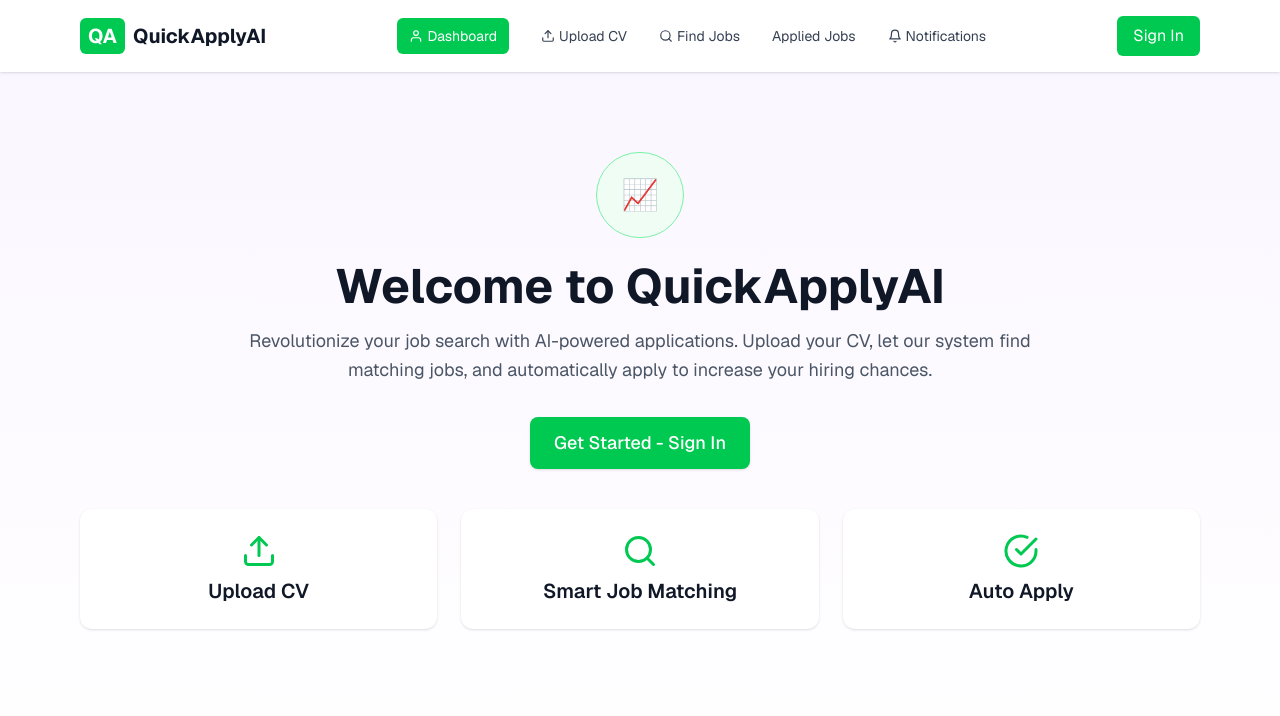
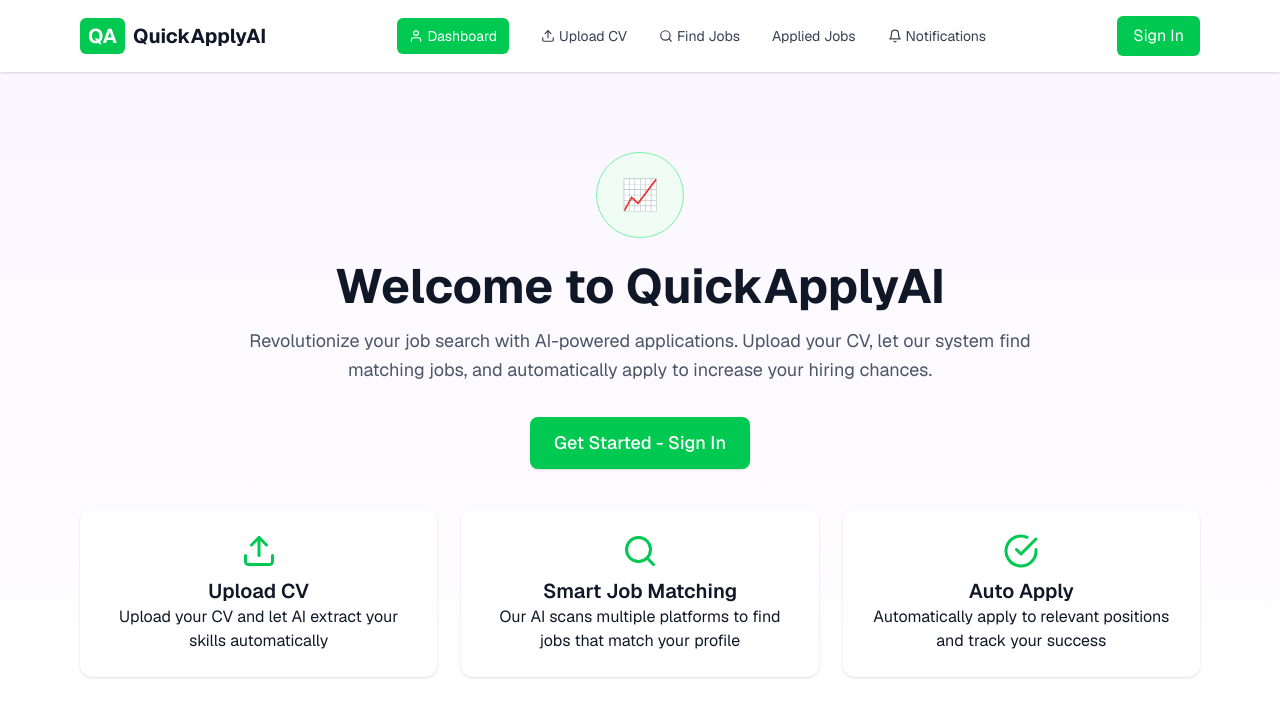
Before and after one commit to HudsonWayne/SignLanguageConvetor, a Next.js app in the folder Desktop/FastApplyAi/fastapplyai/: page / in a window 1280 px wide. Shown: the top 716 px of the page. Built offline with nearby package versions, Linux system fonts and the light colour scheme.

Commit message:
initial commit

```diff
--- a/Desktop/FastApplyAi/fastapplyai/src/app/page.tsx
+++ b/Desktop/FastApplyAi/fastapplyai/src/app/page.tsx
@@ -72,16 +72,19 @@ export default function HomePage() {
         <div className="bg-white rounded-xl shadow p-6 text-center hover:shadow-lg">
           <FiUpload className="mx-auto text-4xl text-green-500 mb-2" />
           <h3 className="text-xl font-semibold">Upload CV</h3>
+          <p>Upload your CV and let AI extract your skills automatically</p>
         </div>
 
         <div className="bg-white rounded-xl shadow p-6 text-center hover:shadow-lg">
           <FiSearch className="mx-auto text-4xl text-green-500 mb-2" />
           <h3 className="text-xl font-semibold">Smart Job Matching</h3>
+          <p>Our AI scans multiple platforms to find jobs that match your profile</p>
         </div>
 
         <div className="bg-white rounded-xl shadow p-6 text-center hover:shadow-lg">
           <FiCheckCircle className="mx-auto text-4xl text-green-500 mb-2" />
           <h3 className="text-xl font-semibold">Auto Apply</h3>
+          <p>Automatically apply to relevant positions and track your success</p>
         </div>
       </div>
     </div>
```
